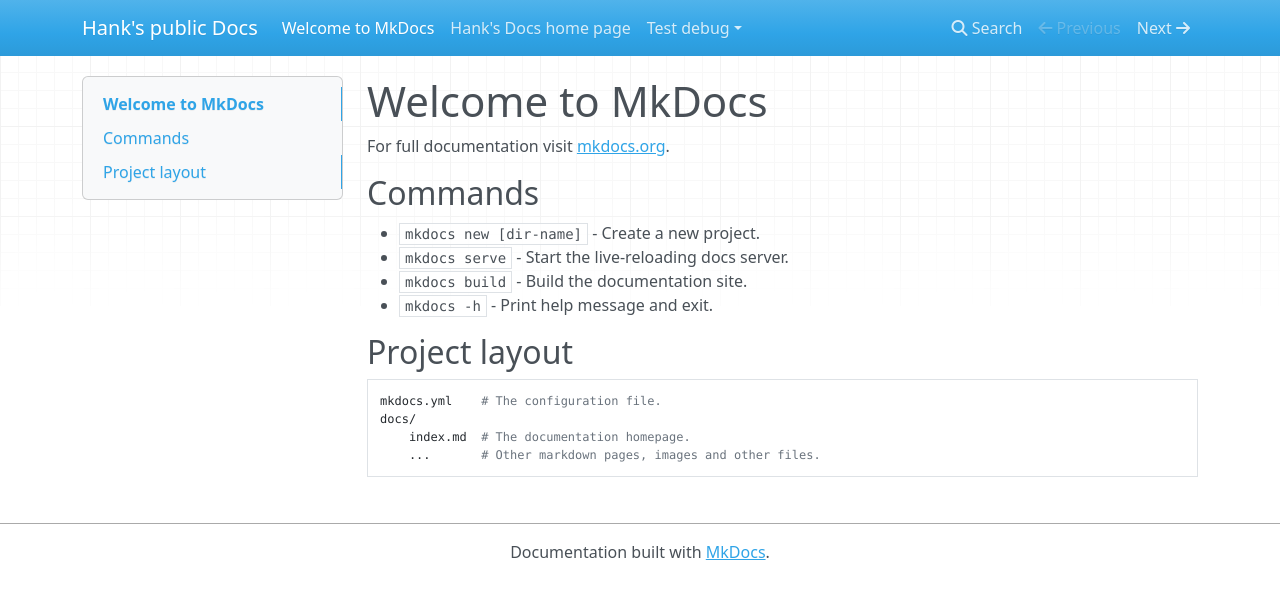
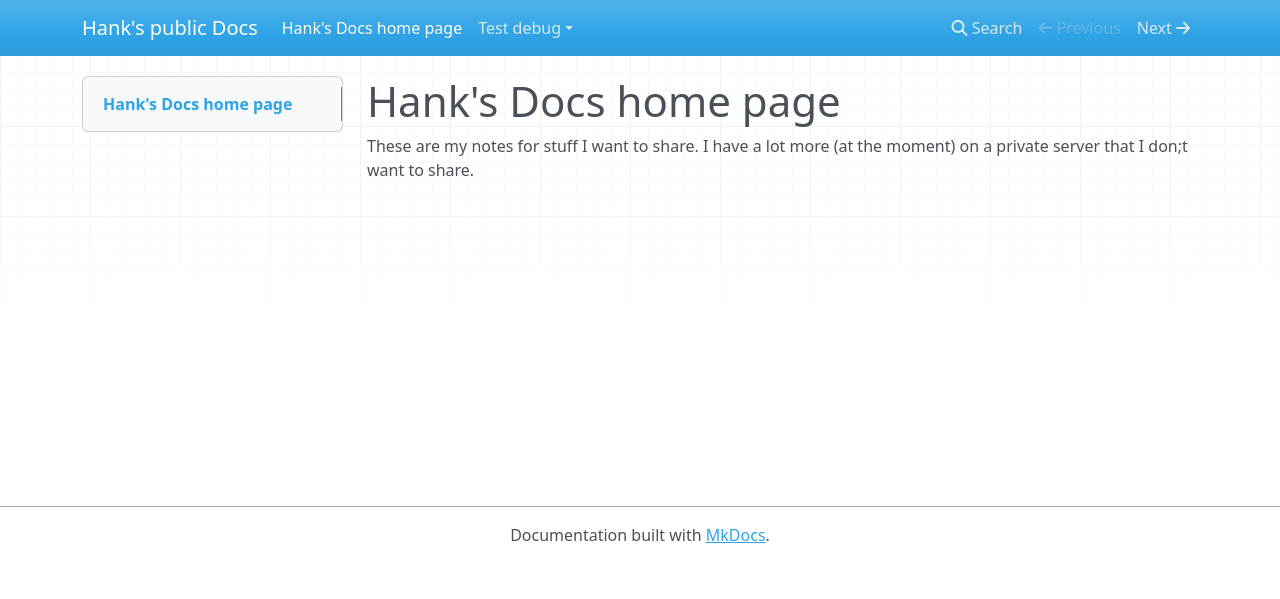
Before and after one commit to HankB/MkDocs-blog, an MkDocs documentation site: the page built from docs/index.md, in a window 1280 px wide. Shown: the top 599 px of the page. Built offline with MkDocs 1.6.1, drawn with Linux system fonts in a browser that asks for light colours; nearby versions of some CDN libraries.

Commit message:
folding main.md into index.md

```diff
--- a/docs/index.md
+++ b/docs/index.md
@@ -1,17 +1,3 @@
-# Welcome to MkDocs
+# Hank's Docs home page
 
-For full documentation visit [mkdocs.org](https://www.mkdocs.org).
-
-## Commands
-
-* `mkdocs new [dir-name]` - Create a new project.
-* `mkdocs serve` - Start the live-reloading docs server.
-* `mkdocs build` - Build the documentation site.
-* `mkdocs -h` - Print help message and exit.
-
-## Project layout
-
-    mkdocs.yml    # The configuration file.
-    docs/
-        index.md  # The documentation homepage.
-        ...       # Other markdown pages, images and other files.
+These are my notes for stuff I want to share. I have a lot more (at the moment) on a private server that I don;t want to share.
```
Also changed, not shown: docs/main.md (deleted, +0 -3 lines).
